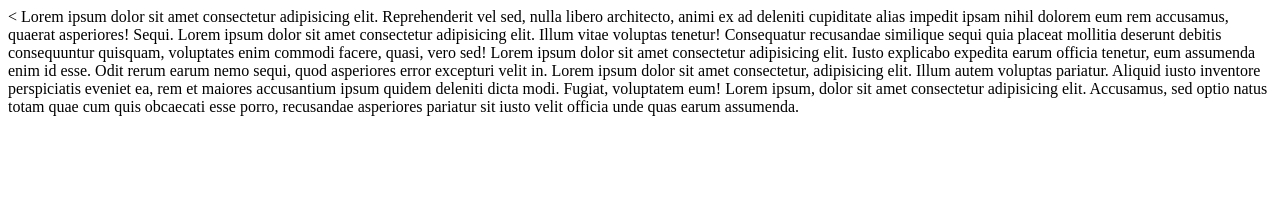
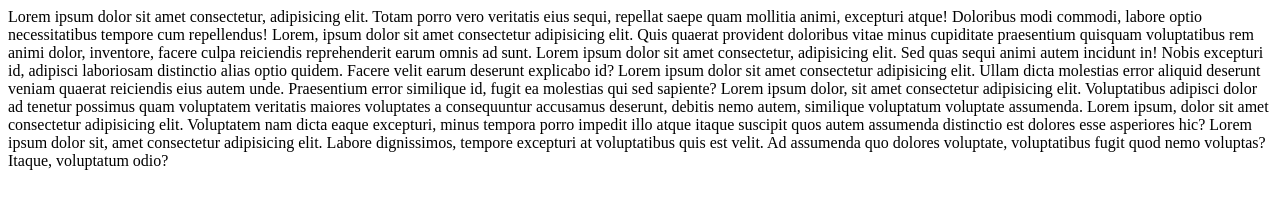
Before and after one commit to pewpewaah/pewpewaah.github.io, a plain HTML site: page index.html in a window 1280 px wide. Drawn offline with Linux system fonts and the light colour scheme.

Commit message:
3rd random Commit

```diff
--- a/index.html
+++ b/index.html
@@ -1,26 +1,17 @@
-<<!DOCTYPE html>
-<!--[if lt IE 7]>      <html class="no-js lt-ie9 lt-ie8 lt-ie7"> <![endif]-->
-<!--[if IE 7]>         <html class="no-js lt-ie9 lt-ie8"> <![endif]-->
-<!--[if IE 8]>         <html class="no-js lt-ie9"> <![endif]-->
-<!--[if gt IE 8]>      <html class="no-js"> <!--<![endif]-->
-<html>
-    <head>
-        <meta charset="utf-8">
-        <meta http-equiv="X-UA-Compatible" content="IE=edge">
-        <title>Hello World!</title>
-        <meta name="description" content="">
-        <meta name="viewport" content="width=device-width, initial-scale=1">
-        <link rel="stylesheet" href="">
-    </head>
-    <body>
-        <!--[if lt IE 7]>
-            <p class="browsehappy">You are using an <strong>outdated</strong> browser. Please <a href="#">upgrade your browser</a> to improve your experience.</p>
-        <![endif]-->
-        Lorem ipsum dolor sit amet consectetur adipisicing elit. Reprehenderit vel sed, nulla libero architecto, animi ex ad deleniti cupiditate alias impedit ipsam nihil dolorem eum rem accusamus, quaerat asperiores! Sequi.
-        Lorem ipsum dolor sit amet consectetur adipisicing elit. Illum vitae voluptas tenetur! Consequatur recusandae similique sequi quia placeat mollitia deserunt debitis consequuntur quisquam, voluptates enim commodi facere, quasi, vero sed!
-        Lorem ipsum dolor sit amet consectetur adipisicing elit. Iusto explicabo expedita earum officia tenetur, eum assumenda enim id esse. Odit rerum earum nemo sequi, quod asperiores error excepturi velit in.
-        Lorem ipsum dolor sit amet consectetur, adipisicing elit. Illum autem voluptas pariatur. Aliquid iusto inventore perspiciatis eveniet ea, rem et maiores accusantium ipsum quidem deleniti dicta modi. Fugiat, voluptatem eum!
-        Lorem ipsum, dolor sit amet consectetur adipisicing elit. Accusamus, sed optio natus totam quae cum quis obcaecati esse porro, recusandae asperiores pariatur sit iusto velit officia unde quas earum assumenda.
-        <script src="" async defer></script>
-    </body>
+<!DOCTYPE html>
+<html lang="en">
+<head>
+    <meta charset="UTF-8">
+    <meta name="viewport" content="width=device-width, initial-scale=1.0">
+    <title>Hello World!!</title>
+</head>
+<body>
+    Lorem ipsum dolor sit amet consectetur, adipisicing elit. Totam porro vero veritatis eius sequi, repellat saepe quam mollitia animi, excepturi atque! Doloribus modi commodi, labore optio necessitatibus tempore cum repellendus!
+    Lorem, ipsum dolor sit amet consectetur adipisicing elit. Quis quaerat provident doloribus vitae minus cupiditate praesentium quisquam voluptatibus rem animi dolor, inventore, facere culpa reiciendis reprehenderit earum omnis ad sunt.
+    Lorem ipsum dolor sit amet consectetur, adipisicing elit. Sed quas sequi animi autem incidunt in! Nobis excepturi id, adipisci laboriosam distinctio alias optio quidem. Facere velit earum deserunt explicabo id?
+    Lorem ipsum dolor sit amet consectetur adipisicing elit. Ullam dicta molestias error aliquid deserunt veniam quaerat reiciendis eius autem unde. Praesentium error similique id, fugit ea molestias qui sed sapiente?
+    Lorem ipsum dolor, sit amet consectetur adipisicing elit. Voluptatibus adipisci dolor ad tenetur possimus quam voluptatem veritatis maiores voluptates a consequuntur accusamus deserunt, debitis nemo autem, similique voluptatum voluptate assumenda.
+    Lorem ipsum, dolor sit amet consectetur adipisicing elit. Voluptatem nam dicta eaque excepturi, minus tempora porro impedit illo atque itaque suscipit quos autem assumenda distinctio est dolores esse asperiores hic?
+    Lorem ipsum dolor sit, amet consectetur adipisicing elit. Labore dignissimos, tempore excepturi at voluptatibus quis est velit. Ad assumenda quo dolores voluptate, voluptatibus fugit quod nemo voluptas? Itaque, voluptatum odio?
+</body>
 </html>
```
